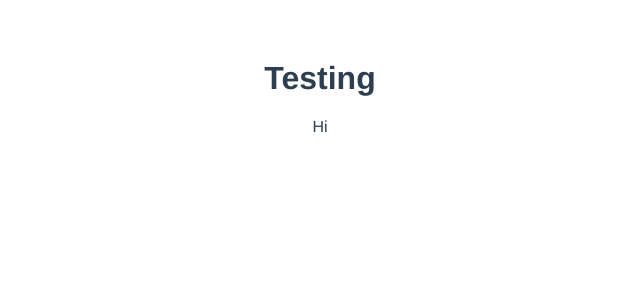
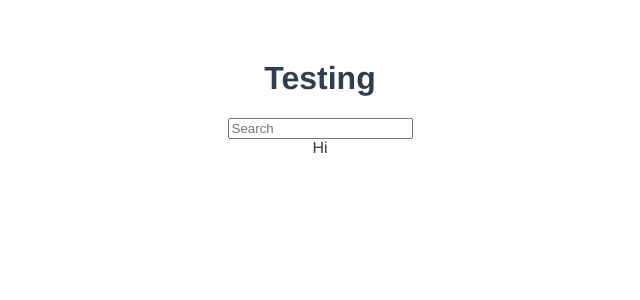
Before and after one commit to ShayaanRK/SecurePass, a Vue app: page / in a window 1280 px wide. Shown: the top 300 px of the page, without its empty margins (320-960 px from the left). Built offline with nearby package versions, Linux system fonts and the light colour scheme.

Commit message:
Added a form

```diff
--- a/src/components/HelloWorld.vue
+++ b/src/components/HelloWorld.vue
@@ -2,6 +2,11 @@
   <div>
     <div class="test">
       <h1>Testing</h1>
+      <div class="myClass">
+         <form>
+            <input type="text" placeholder="Search" />
+         </form>
+      </div>
     </div>
   </div>
 </template>
@@ -20,4 +25,7 @@ export default {
 test {
   color: #42b983;
 }
+myClass {
+  color: #42b983;
+}
 </style>
```
Also changed, not shown: 1 other file (tests, documents, lock files or other folders).
